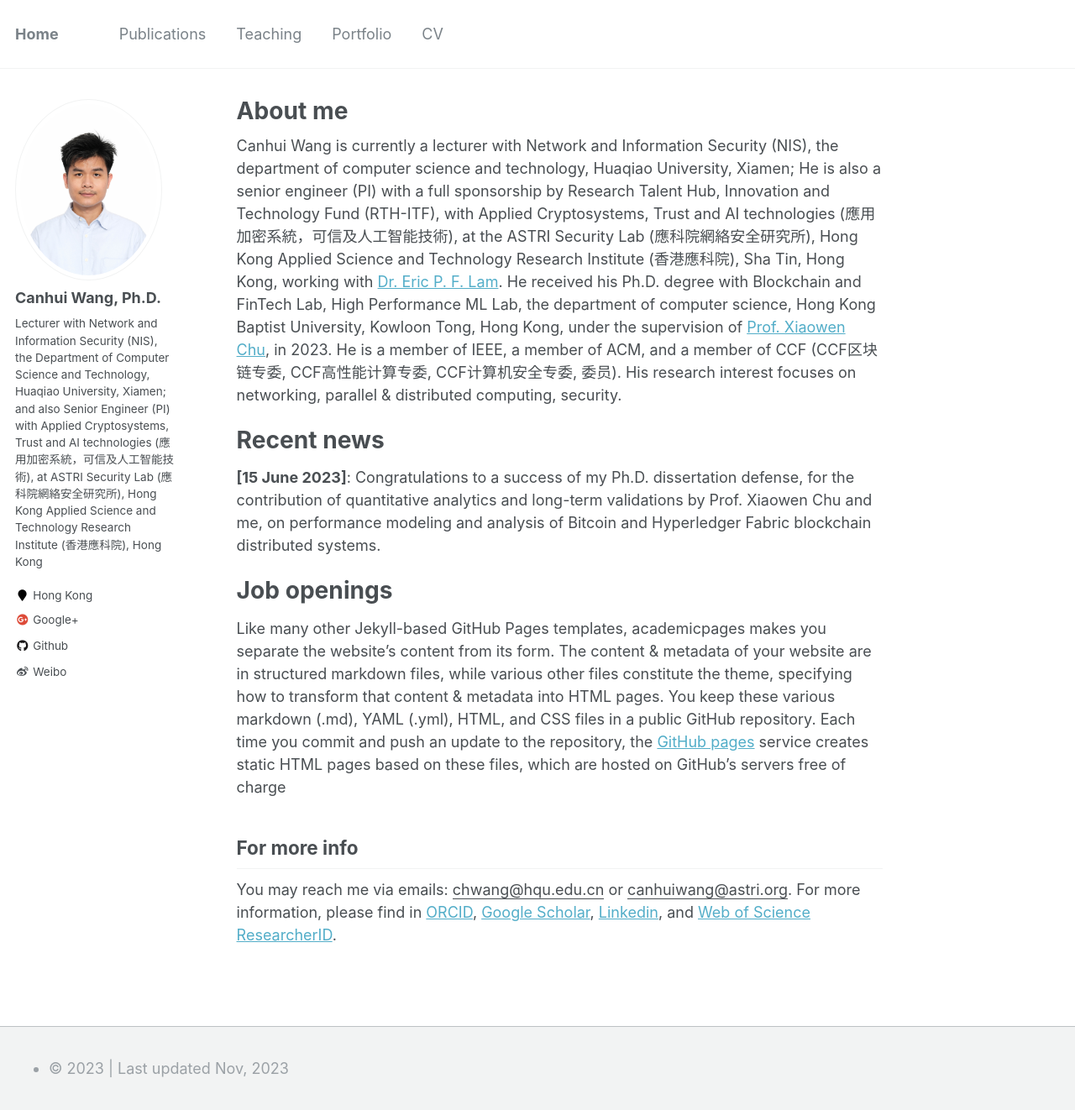
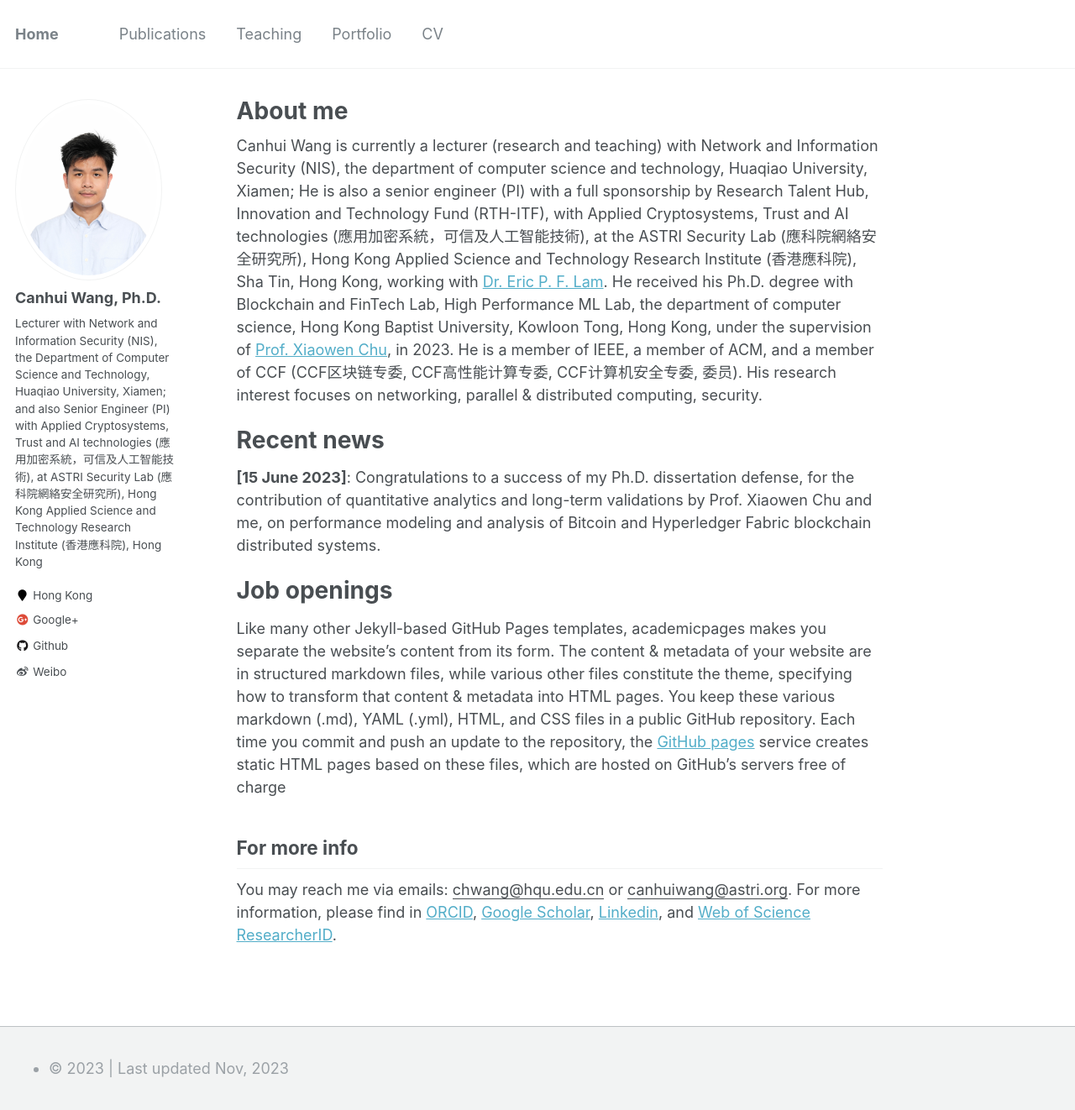
Before and after one commit to Canhui/canhui.github.io, a Jekyll site: the page built from _pages/about.md, in a window 1280 px wide and 1340 px high. Shown: the top 1322 px of the window at 84% size. Built offline with Jekyll 4.4.1, drawn with Linux system fonts in a browser that asks for light colours.

Commit message:
Update about.md

```diff
--- a/_pages/about.md
+++ b/_pages/about.md
@@ -9,7 +9,7 @@ redirect_from:
   - /about.html
 ---
 
-Canhui Wang is currently a lecturer with Network and Information Security (NIS), the department of computer science and technology, Huaqiao University, Xiamen; He is also a senior engineer (PI) with a full sponsorship by Research Talent Hub, Innovation and Technology Fund (RTH-ITF), with Applied Cryptosystems, Trust and AI technologies (應用加密系統，可信及人工智能技術), at the ASTRI Security Lab (應科院網絡安全研究所), Hong Kong Applied Science and Technology Research Institute (香港應科院), Sha Tin, Hong Kong, working with [Dr. Eric P. F. Lam](https://www.linkedin.com/in/peifunglam2/). He received his Ph.D. degree with Blockchain and FinTech Lab, High Performance ML Lab, the department of computer science, Hong Kong Baptist University, Kowloon Tong, Hong Kong, under the supervision of [Prof. Xiaowen Chu](https://www.linkedin.com/in/xiaowen-chu-477b9120/), in 2023. He is a member of IEEE, a member of ACM, and a member of CCF (CCF区块链专委, CCF高性能计算专委, CCF计算机安全专委, 委员). His research interest focuses on networking, parallel & distributed computing, security.
+Canhui Wang is currently a lecturer (research and teaching) with Network and Information Security (NIS), the department of computer science and technology, Huaqiao University, Xiamen; He is also a senior engineer (PI) with a full sponsorship by Research Talent Hub, Innovation and Technology Fund (RTH-ITF), with Applied Cryptosystems, Trust and AI technologies (應用加密系統，可信及人工智能技術), at the ASTRI Security Lab (應科院網絡安全研究所), Hong Kong Applied Science and Technology Research Institute (香港應科院), Sha Tin, Hong Kong, working with [Dr. Eric P. F. Lam](https://www.linkedin.com/in/peifunglam2/). He received his Ph.D. degree with Blockchain and FinTech Lab, High Performance ML Lab, the department of computer science, Hong Kong Baptist University, Kowloon Tong, Hong Kong, under the supervision of [Prof. Xiaowen Chu](https://www.linkedin.com/in/xiaowen-chu-477b9120/), in 2023. He is a member of IEEE, a member of ACM, and a member of CCF (CCF区块链专委, CCF高性能计算专委, CCF计算机安全专委, 委员). His research interest focuses on networking, parallel & distributed computing, security.
 
 Recent news
 ======
```
